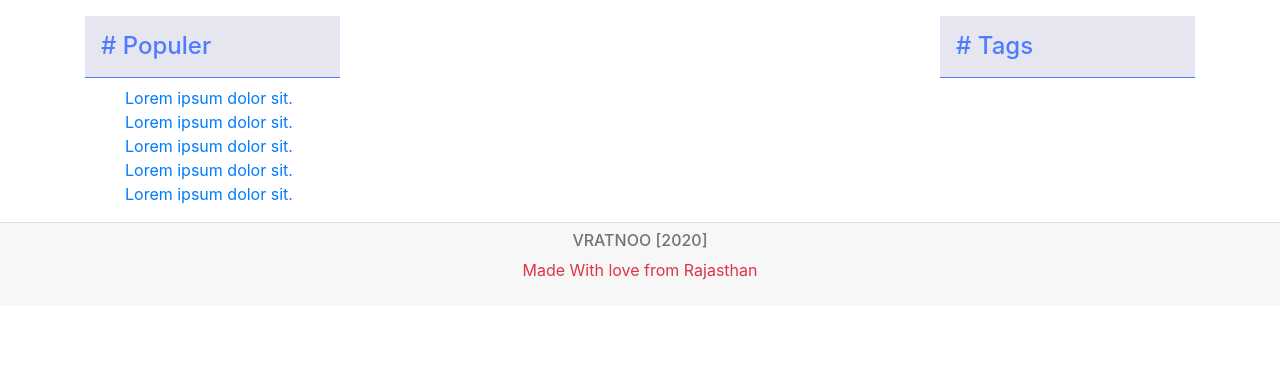
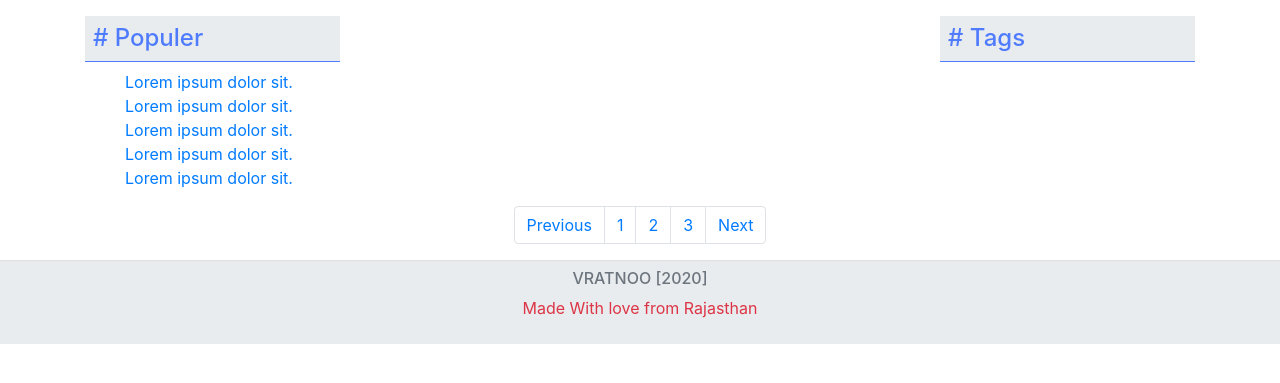
Before and after one commit to vratnoo/jcode, a Flask app: page / in a window 1280 px wide. Shown: the part 61-444 px from the top of the page. Run offline with Flask 2, Linux system fonts and the light colour scheme; data that the repository does not hold is empty; some libraries are stand-ins or nearby versions.

Commit message:
Major Improvements
1 . Breadcrumb
2. Pagination
3. photo upload feature

```diff
--- a/app/helper.py
+++ /dev/null
@@ -1,2 +0,0 @@
-def is_active(arg):
-	return "active"
--- a/app/routes.py
+++ b/app/routes.py
@@ -1,56 +1,83 @@
 from app import app
-from flask import render_template,request,redirect,flash,url_for
+from flask import render_template,request,redirect,flash,url_for,send_from_directory
 from app.model import Post,Tag,Page
 from werkzeug.utils import secure_filename
 from flask_uploads import UploadSet,configure_uploads
 import json,os
-from helper import is_active
+from helper import is_active,pagination
 
 # contaxt process
 @app.context_processor
 def helper_processor():
 	pages = Page.query.all()
 	tags = Tag.query.all()
-	return dict(is_active=is_active,pages=pages,tags=tags)
+	bc = request.path.split("/")
+	print(request.path)
+
+	return dict(is_active=is_active,pages=pages,tags=tags,bc=bc[1:])
+
+
+
+@app.route('/uploads/<path:filename>')
+def uploads(filename):
+    return send_from_directory(app.config['UPLOAD_FOLDER'],
+                               filename, as_attachment=True)
+
+@app.route('/')
+def index():
+	app.config['CU_PAGE'] = "index"
+	bc = request.path.split("/")
+	print(app.config['UPLOAD_FOLDER'])
+	pg = request.args.get('pg',1,type=int)
+	# posts = Post.query.all()
+	posts = Post.query.paginate(pg,app.config['POSTS_PER_PAGE'],False)
+	print(posts.pages)
+	pgnate = pagination(pg,posts.pages,posts.next_num,posts.prev_num)
 
 
 
 
-
-@app.route('/')
-def index():
-	app.config['CU_PAGE'] = "index"
-
-	posts = Post.query.all()
-
-	return render_template('index.html',title="Jeeblog",posts=posts)
+	return render_template('index.html',title="Jeeblog",posts=posts.items,pgnate=pgnate)
 
 
 @app.route('/post/<post_name>')
 def post(post_name):
-
-	posts = Post.query.filter_by(title=post_name)
-	p = Post.query.filter_by(title=post_name).first()
-	print(posts)
+	print(request.path)
+	post = Post.query.filter_by(title=post_name).first()
+	print(post)
 	app.config['CU_PAGE'] = "post"
 
-	return render_template('article.html',title="JEEBLOG",posts=posts,)
+	return render_template('article.html',title="JEEBLOG",post=post)
 @app.route('/tags/<tag>')
 def tags(tag):
+	print(request.path)
 	pages  = Page.query.all()
+	tags = Tag.query.all()
 	p = Tag.query.filter_by(name=tag).first()
-	tags = Tag.query.all()
-	posts  = p.posts.all()
-	return render_template('index.html',title="Jeeblog",posts=posts)
+	print(p)
+	pg = request.args.get('pg',1,type=int)
+	posts  = p.posts.paginate(pg,app.config['POSTS_PER_PAGE'],False)
+	pgnate = pagination(pg,posts.pages,posts.next_num,posts.prev_num)
+	if(len(posts.items)==0):
+		return render_template('404.html',title="Jeeblog")
+	return render_template('index.html',title="Jeeblog",posts=posts.items,pgnate=pgnate)
 
 @app.route('/page/<page>')
 def page(page):
-	print(request.url)
+	print(request.path.split("/"))
 	app.config['CU_PAGE'] = page
 	pages  = Page.query.all()
+	pg = request.args.get('pg',1,type=int)
 	p = Page.query.filter_by(name=page).first()
-	print(p)
-	return render_template('index.html',title="Jeeblog",posts=p.posts)
+	print(p.posts)
+	posts  = p.posts.paginate(pg,app.config['POSTS_PER_PAGE'],False)
+	pgnate = pagination(pg,posts.pages,posts.next_num,posts.prev_num)
+	if(len(posts.items)==0):
+		return render_template('404.html',title="Jeeblog")
+	return render_template('index.html',title="Jeeblog",posts=posts.items,pgnate=pgnate)
+
+
+
 # photo uploads functionnulity
 @app.route('/photo', methods=['GET', 'POST'])
 def photo():
--- a/app/static/css/style.css
+++ b/app/static/css/style.css
@@ -1,10 +1,11 @@
+
 
 header{
 	border-bottom:1px solid #dfdfdf;
 }
 footer{
 
-    background-color: #f7f7f7;
+    background-color: #e9ecef;
     border-top: 1px solid #dfdfdf;
 
 }
@@ -25,17 +26,27 @@ footer{
 	border-bottom:2px solid #4f7bfe;
 }
 .sideheader{
-	background-color: #e6e6f1;
+	background-color: #e9ecef;
     border-bottom: 1px solid #4f7bfe;
-    padding: 1rem;
+    padding: 0.5rem;
     color: #4f7bff;
 }
 ul>li{
 	list-style: none;
 	margin-left: 0;
 }
+.card{
+	font-family: 'Merriweather', serif;!important;
+}
+.card-title{
+	font-weight:700;
+
+}
 .card:hover{
     border: 1px solid #cccccc;
     box-shadow: 1px 3px 6px 0px #e4e0e0;
 
 }
+.bg-bred{
+	text-transform: uppercase;
+}
--- a/app/templates/base.html
+++ b/app/templates/base.html
@@ -4,11 +4,12 @@
     <!-- Required meta tags -->
     <meta charset="utf-8">
     <meta name="viewport" content="width=device-width, initial-scale=1, shrink-to-fit=no">
-
+<link href="https://fonts.googleapis.com/css?family=Merriweather|Merriweather+Sans&display=swap" rel="stylesheet">
     <!-- Bootstrap CSS -->
     <link rel="stylesheet" href="https://stackpath.bootstrapcdn.com/bootstrap/4.4.1/css/bootstrap.min.css" integrity="sha384-Vkoo8x4CGsO3+Hhxv8T/Q5PaXtkKtu6ug5TOeNV6gBiFeWPGFN9MuhOf23Q9Ifjh" crossorigin="anonymous">
     <!-- Custom styles for this template -->
     <link href="{{ url_for('static',filename='css/style.css')}}" rel="stylesheet">
+        <link href="{{ url_for('static',filename='css/mark.css')}}" rel="stylesheet">
 
       {% if title %}
    <title>{{ title}}</title>
@@ -50,6 +51,22 @@
     <div class="row">
 
       <div class="col-md-6 order-md-2 mb-3">
+           {% if bc|length>1 %}
+            <!-- breadcrumb -->
+        <nav aria-label="breadcrumb">
+  <ol class="breadcrumb bg-bred">
+    {% for link in bc %}
+    {% if bc[-1]==link %}
+    <li class="breadcrumb-item text-center active">{{ link }}</li>
+
+    {% else %}
+    <li class="breadcrumb-item text-center "><a href="#">{{ link }}</a></li>
+    {% endif%}
+
+  {% endfor %}
+  </ol>
+</nav>
+{% endif %}
 
    {% block content%}
 
@@ -76,8 +93,20 @@
          </ul>
       </div>
     </div>
+   {% if pgnate %}
+    <nav aria-label="Page navigation example ">
+  <ul class="pagination justify-content-center">
+    <li class="page-item {{ pgnate.is_prev }}"><a class="page-link" href="{{ pgnate.prev_url }}">Previous</a></li>
+    {% for item in range(pgnate.s,pgnate.e+1) %}
+    <li class="page-item"><a class="page-link" href="?pg={{ item }}">{{ item }}</a></li>
+    {% endfor%}
+    <li class="page-item {{ pgnate.is_next }}"><a class="page-link " href="{{ pgnate.next_url }}">Next</a></li>
+  </ul>
+  </nav>
+  {% endif%}
+  </main>
 
-  </main>
+
 
   <!-- footer -->
   <footer class="py-2">
--- a/app/templates/photo.html
+++ b/app/templates/photo.html
@@ -1,5 +1,5 @@
 {% extends "base.html" %}
-{%block app_content %}
+{%block content %}
 
 <h1>Upload new File</h1>
 <form method=post enctype=multipart/form-data>
--- a/config.py
+++ b/config.py
@@ -13,5 +13,5 @@ class Config(object):
 	ALLOWED_EXTENSIONS = {'txt', 'pdf', 'png', 'jpg', 'jpeg', 'gif'}
 	UPLOADED_PHOTOS_ALLOW= ALLOWED_EXTENSIONS
 	SECRET_KEY=os.environ.get('SECRET_KEY') or "KRICODE"
-	POSTS_PER_PAGE = 4
+	POSTS_PER_PAGE = 2
 	CU_PAGE = ""
--- a/helper.py
+++ b/helper.py
@@ -1,5 +1,51 @@
 from app import app
+import os
 def is_active(arg):
 
 	if app.config['CU_PAGE'] == arg:
 		return "active"
+
+def pagination(pg,total,next_num,prev_num):
+	s = 1
+	e = 3
+	pgnate = {}
+	pgnate['s'] = s
+	pgnate['e'] = e
+
+
+	elem = range(1,total+1)
+	for i in elem:
+		if(e>=len(elem)):
+			e = len(elem)
+		if i in range(s,e+1):
+			if(pg==i):
+				pgnate['s'] = s
+				pgnate['e'] = e
+
+				print(f"{e}  s->{s} e->{e}")
+		else:
+			e+=3
+			s+=3
+			if(e>=len(elem)):
+				e = len(elem)
+
+			if i in range(s,e+1):
+				if(i==pg):
+					pgnate['s'] = s
+					pgnate['e'] = e
+					print(f"{e}  s->{s} e->{e}")
+		if(pgnate['e']<len(elem)):
+			pgnate['next_url'] = f"?pg={pgnate['e']+1}"
+
+			pgnate['is_next'] = ""
+		else:
+			pgnate['next_url'] = "#"
+			pgnate['is_next'] = "disabled"
+
+		if(pgnate['s']>3):
+			pgnate['prev_url'] = f"?pg={pgnate['s']-1}"
+			pgnate['is_prev'] = ""
+		else:
+			pgnate['prev_url'] = "#"
+			pgnate['is_prev'] = "disabled"
+	return pgnate
```
Also changed, not shown: app/model.py (+5 -2 lines), app/static/css/mark.css (added, +1 -0 lines), app/templates/404.html (added, +7 -0 lines), app/templates/article.html (+8 -7 lines).
